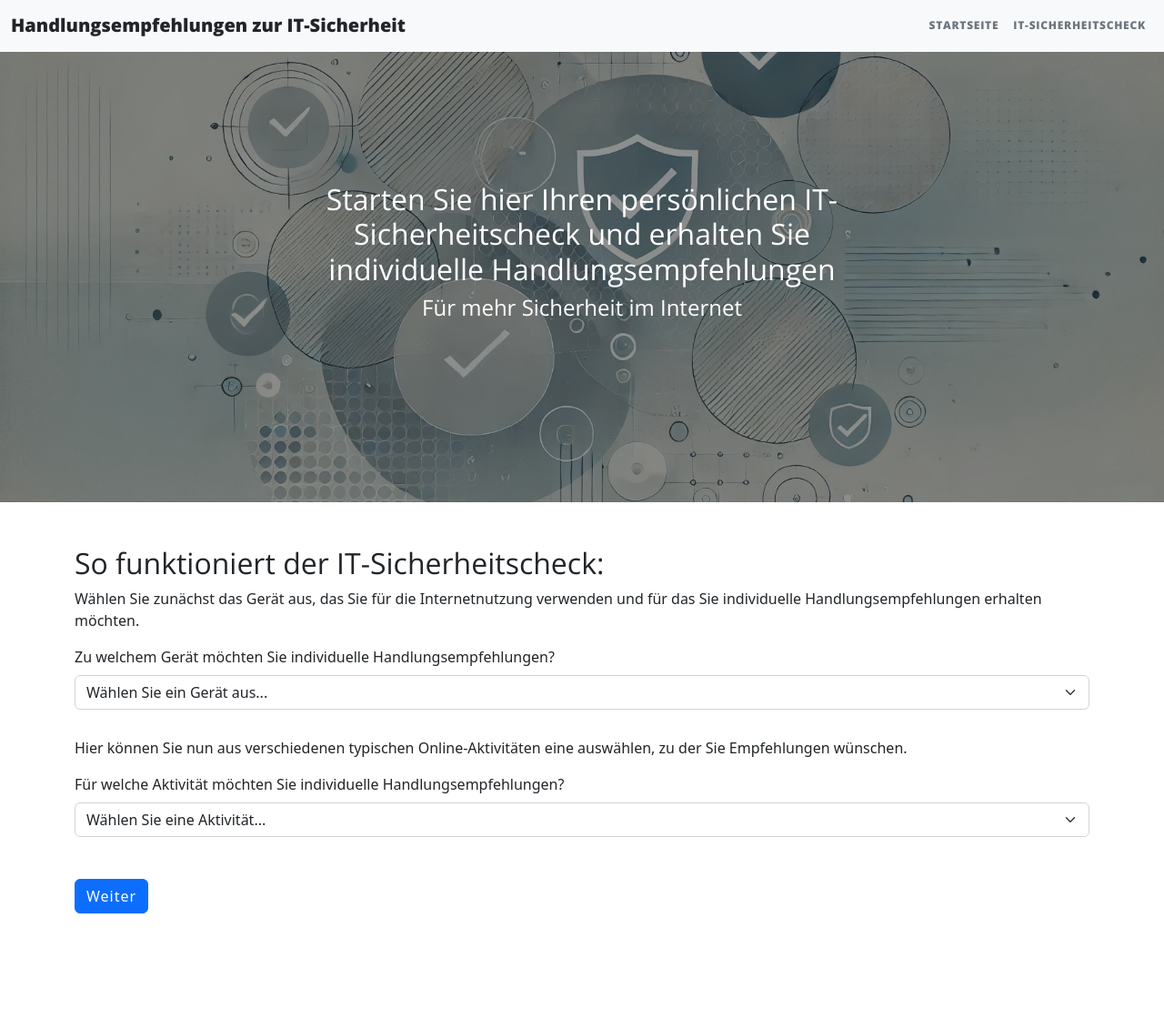
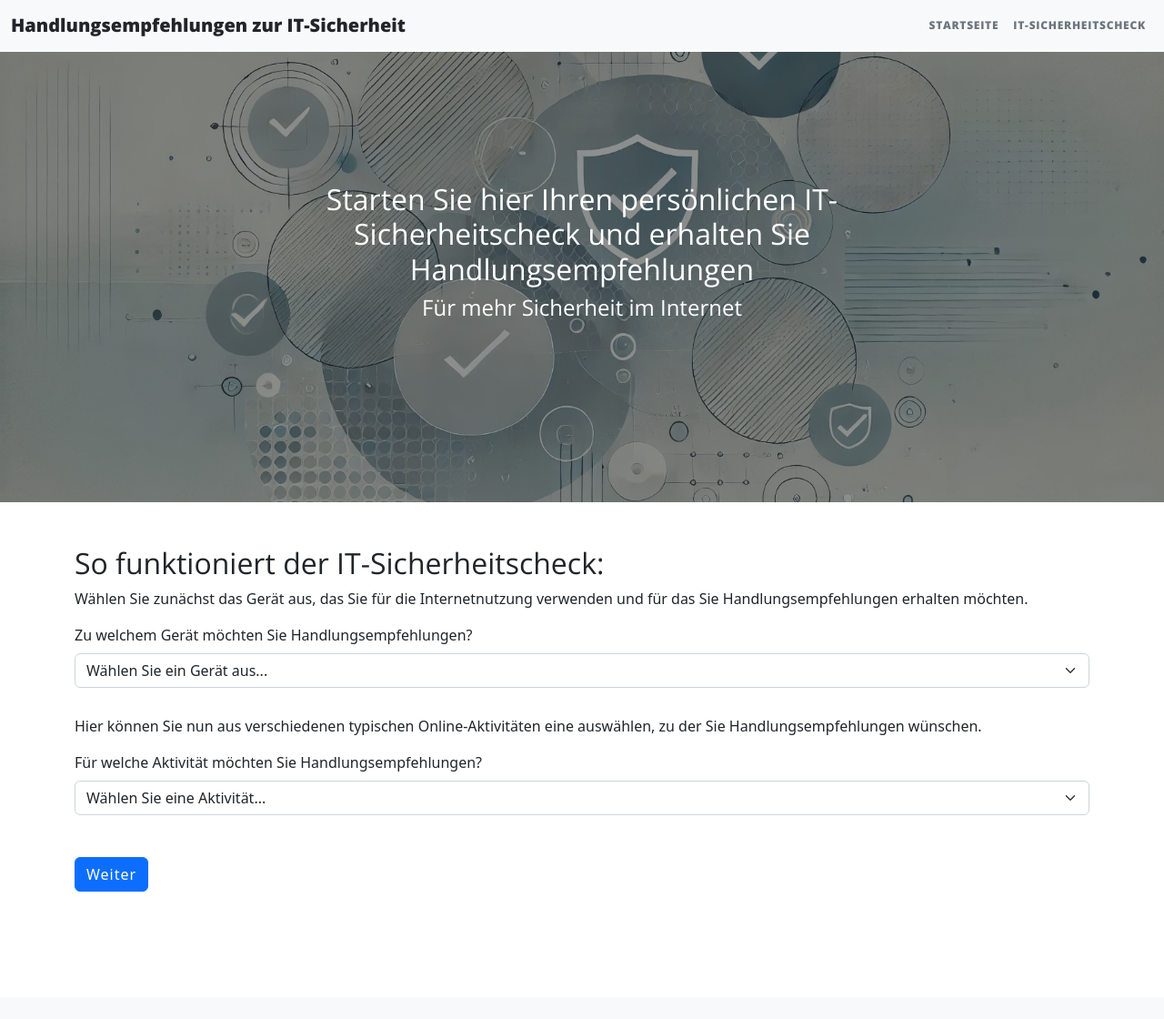
Before and after one commit to SelinaTepe/Individuelle_Handlungsempfehlungen, a Flask app: page /questions in a window 1280 px wide. Shown: the whole page at 91% size. After the commit the page ends 980 px from the top, so only its background shows below. Run offline with Flask 3, Linux system fonts and the light colour scheme; some libraries are stand-ins or nearby versions.

Commit message:
Update questions.html

```diff
--- a/templates/questions.html
+++ b/templates/questions.html
@@ -44,7 +44,7 @@
             <div class="row gx-4 gx-lg-5 justify-content-center">
                 <div class="col-md-10 col-lg-8 col-xl-7">
                     <div class="site-heading">
-                        <h2>Starten Sie hier Ihren persönlichen IT-Sicherheitscheck und erhalten Sie individuelle Handlungsempfehlungen</h2>
+                        <h2>Starten Sie hier Ihren persönlichen IT-Sicherheitscheck und erhalten Sie Handlungsempfehlungen</h2>
                         <span class="subheading">Für mehr Sicherheit im Internet</span>
                     </div>
                 </div>
@@ -60,8 +60,8 @@
                 <div class="mb-3">
                     <div class="custom-space">
                     <h2>So funktioniert der IT-Sicherheitscheck:</h2>
-                    <p>Wählen Sie zunächst das Gerät aus, das Sie für die Internetnutzung verwenden und für das Sie individuelle Handlungsempfehlungen erhalten möchten.</p>
-                    <label for="device" class="form-label">Zu welchem Gerät möchten Sie individuelle Handlungsempfehlungen?</label>
+                    <p>Wählen Sie zunächst das Gerät aus, das Sie für die Internetnutzung verwenden und für das Sie Handlungsempfehlungen erhalten möchten.</p>
+                    <label for="device" class="form-label">Zu welchem Gerät möchten Sie Handlungsempfehlungen?</label>
                     <select class="form-select" id="device" name="device" required>
                         <option value="" selected disabled>Wählen Sie ein Gerät aus...</option>
                         <option value="Laptop und Desktop-PC">Laptop oder Desktop-PC</option>
@@ -72,8 +72,8 @@
 
                 <div class="mb-3">
                     <div class="custom-space">
-                    <p>Hier können Sie nun aus verschiedenen typischen Online-Aktivitäten eine auswählen, zu der Sie Empfehlungen wünschen.</p>
-                    <label for="activity" class="form-label">Für welche Aktivität möchten Sie individuelle Handlungsempfehlungen?</label>
+                    <p>Hier können Sie nun aus verschiedenen typischen Online-Aktivitäten eine auswählen, zu der Sie Handlungsempfehlungen wünschen.</p>
+                    <label for="activity" class="form-label">Für welche Aktivität möchten Sie Handlungsempfehlungen?</label>
                     <select class="form-select" id="activity" name="activity" required>
                         <option value="" selected disabled>Wählen Sie eine Aktivität...</option>
                         <option value="E-mail senden und empfangen">E-mail senden und empfangen</option>
```
